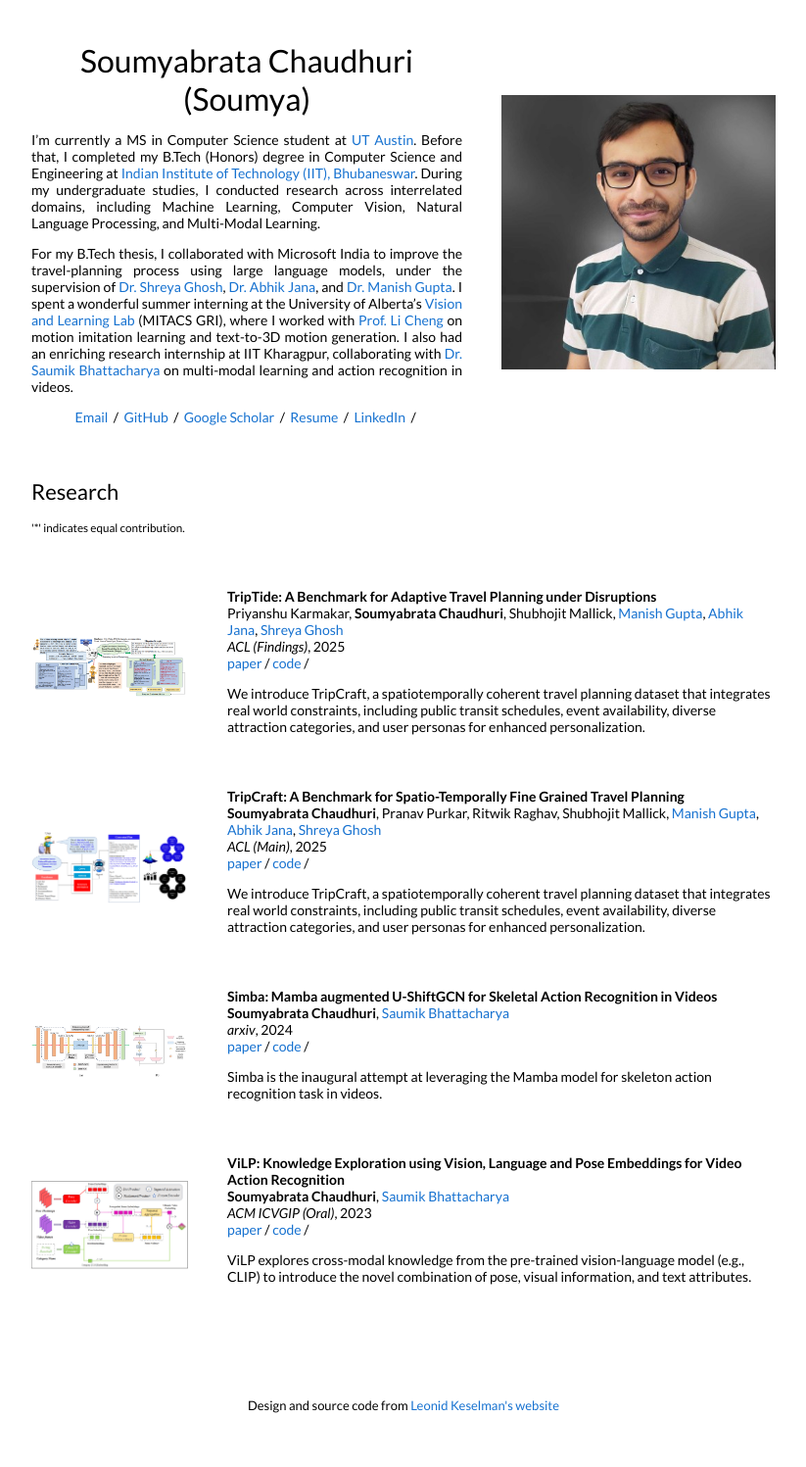
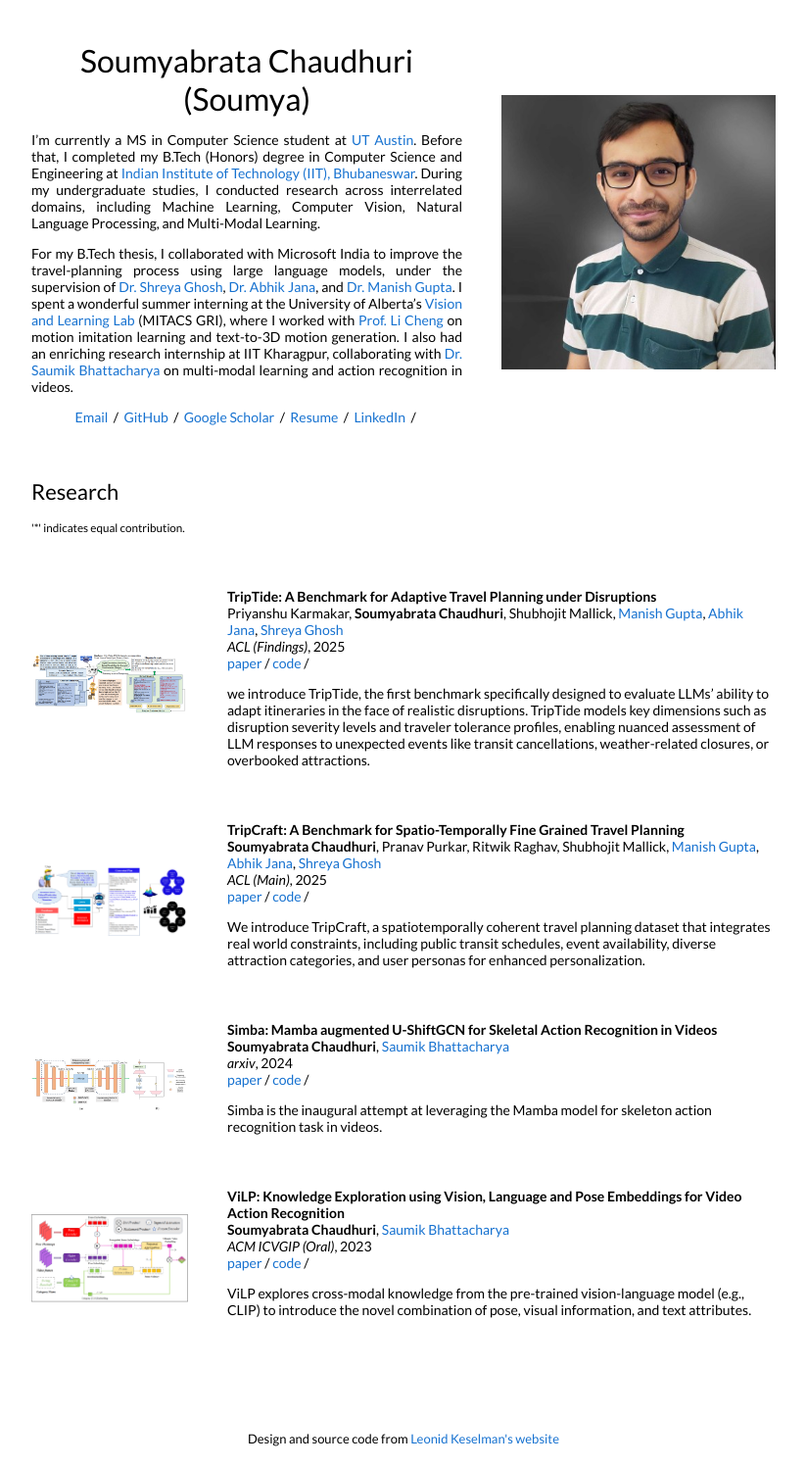
Before and after one commit to Soumyabrata2003/Soumyabrata2003.github.io, a Jekyll site: the page built from _posts/2025-08-09-soumya-tripcraft-triptide.markdown, in a window 1280 px wide. Shown: the whole page at 98% size, without its empty margins (228-1051 px from the left). Built offline with Jekyll 4.4.1, drawn with Linux system fonts in a browser that asks for light colours; before the commit the page ends 1463 px from its top, so only the background shows below that.

Commit message:
Revise introduction to TripTide benchmark
Updated the description to introduce TripTide and its features.

```diff
--- a/_posts/2025-08-09-soumya-tripcraft-triptide.markdown
+++ b/_posts/2025-08-09-soumya-tripcraft-triptide.markdown
@@ -14,4 +14,4 @@ code: "To be released soon" #"https://github.com/Soumyabrata2003/TripCraft"
 # demo: ""
 
 ---
-We introduce TripCraft, a spatiotemporally coherent travel planning dataset that integrates real world constraints, including public transit schedules, event availability, diverse attraction categories, and user personas for enhanced personalization.
+we introduce TripTide, the first benchmark specifically designed to evaluate LLMs’ ability to adapt itineraries in the face of realistic disruptions. TripTide models key dimensions such as disruption severity levels and traveler tolerance profiles, enabling nuanced assessment of LLM responses to unexpected events like transit cancellations, weather-related closures, or overbooked attractions.
```
